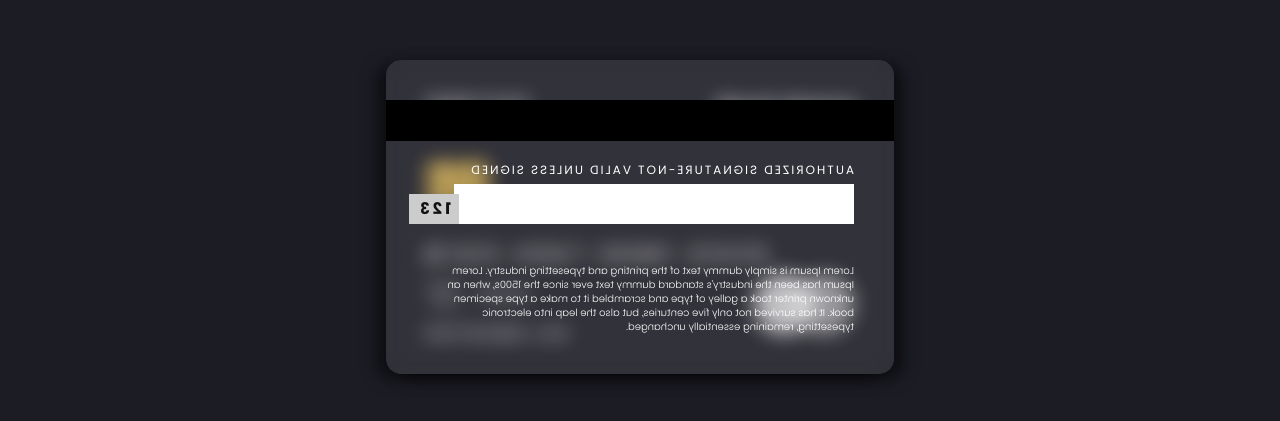
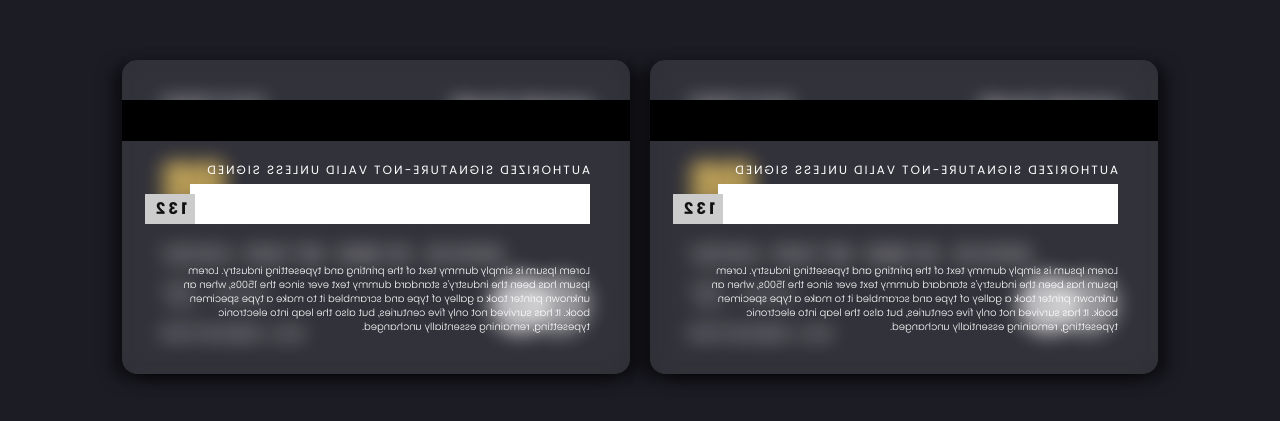
Before and after one commit to devSoyoung/animation-web, a React (Create React App) app: page / in a window 1280 px wide. Shown: the part 183-604 px from the top of the page. Built offline with nearby package versions, Linux system fonts and the light colour scheme.

Commit message:
♻️ 카드 컴포넌트로 분리

```diff
--- /dev/null
+++ b/src/animations/TransparentCard/Card.js
@@ -0,0 +1,34 @@
+import React from "react";
+import chip from "../../assets/img/chip.png";
+
+function Card ({ title, bankName, number, valid, name, ccv }) {
+    return (
+        <div className="card">
+            <div className="face front">
+                <div className="title">
+                    <h3 className="debit">{title}</h3>
+                    <h3 className="bank">{bankName}</h3>
+                </div>
+                <img src={chip} className="chip" alt="card chip"></img>
+                <h3 className="number">{number}</h3>
+                <h5 className="valid">
+                    <span>Valid<br/>thru</span>
+                    <span>{valid}</span>
+                </h5>
+                <h5 className="cardHolder">{name}</h5>
+            </div>
+            <div className="face back">
+                <div className="blackbar"></div>
+                <div className="ccvtext">
+                    <h5>Authorized Signature-not valid unless signed</h5>
+                    <div className="whiteBar">
+                        <div className="ccv">{ccv}</div>
+                    </div>
+                    <p className="text">Lorem Ipsum is simply dummy text of the printing and typesetting industry. Lorem Ipsum has been the industry's standard dummy text ever since the 1500s, when an unknown printer took a galley of type and scrambled it to make a type specimen book. It has survived not only five centuries, but also the leap into electronic typesetting, remaining essentially unchanged.</p>
+                </div>
+            </div>
+        </div>
+    );
+}
+
+export default Card;
--- a/src/animations/TransparentCard/TransparentCard.js
+++ b/src/animations/TransparentCard/TransparentCard.js
@@ -1,35 +1,21 @@
 import React from "react";
+import Card from "./Card";
 import "./TransparentCard.scss";
-import chip from "../../assets/img/chip.png";
+
+const cardData = {
+    bankName: "Bank Name",
+    title: "Debit Card",
+    number: "1234 5678 9012 3456",
+    valid: "10/23",
+    name: "soyoung lee",
+    ccv: 132
+};
 
 function TransparentCard() {
     return (
         <section className="transparent-card">
-            <div className="card">
-                <div className="face front">
-                    <div className="title">
-                        <h3 className="debit">Debit Card</h3>
-                        <h3 className="bank">Bank Name</h3>
-                    </div>
-                    <img src={chip} className="chip" alt="card chip"></img>
-                    <h3 className="number">0123 4567 8901 2345</h3>
-                    <h5 className="valid">
-                        <span>Valid<br/>thru</span>
-                        <span>10/23</span>
-                    </h5>
-                    <h5 className="cardHolder">soyoung lee</h5>
-                </div>
-                <div className="face back">
-                    <div className="blackbar"></div>
-                    <div className="ccvtext">
-                        <h5>Authorized Signature-not valid unless signed</h5>
-                        <div className="whiteBar">
-                            <div className="ccv">123</div>
-                        </div>
-                        <p className="text">Lorem Ipsum is simply dummy text of the printing and typesetting industry. Lorem Ipsum has been the industry's standard dummy text ever since the 1500s, when an unknown printer took a galley of type and scrambled it to make a type specimen book. It has survived not only five centuries, but also the leap into electronic typesetting, remaining essentially unchanged.</p>
-                    </div>
-                </div>
-            </div>
+            <Card {...cardData} />
+            <Card {...cardData} />
         </section>
     );
 }
--- a/src/animations/TransparentCard/TransparentCard.scss
+++ b/src/animations/TransparentCard/TransparentCard.scss
@@ -26,6 +26,10 @@ $card-horizontal-padding: 40px;
         &.back {
             transform: rotateY(360deg);
         }
+    }
+
+    & + .card {
+        margin-left: 20px;
     }
 
     .face {
```
